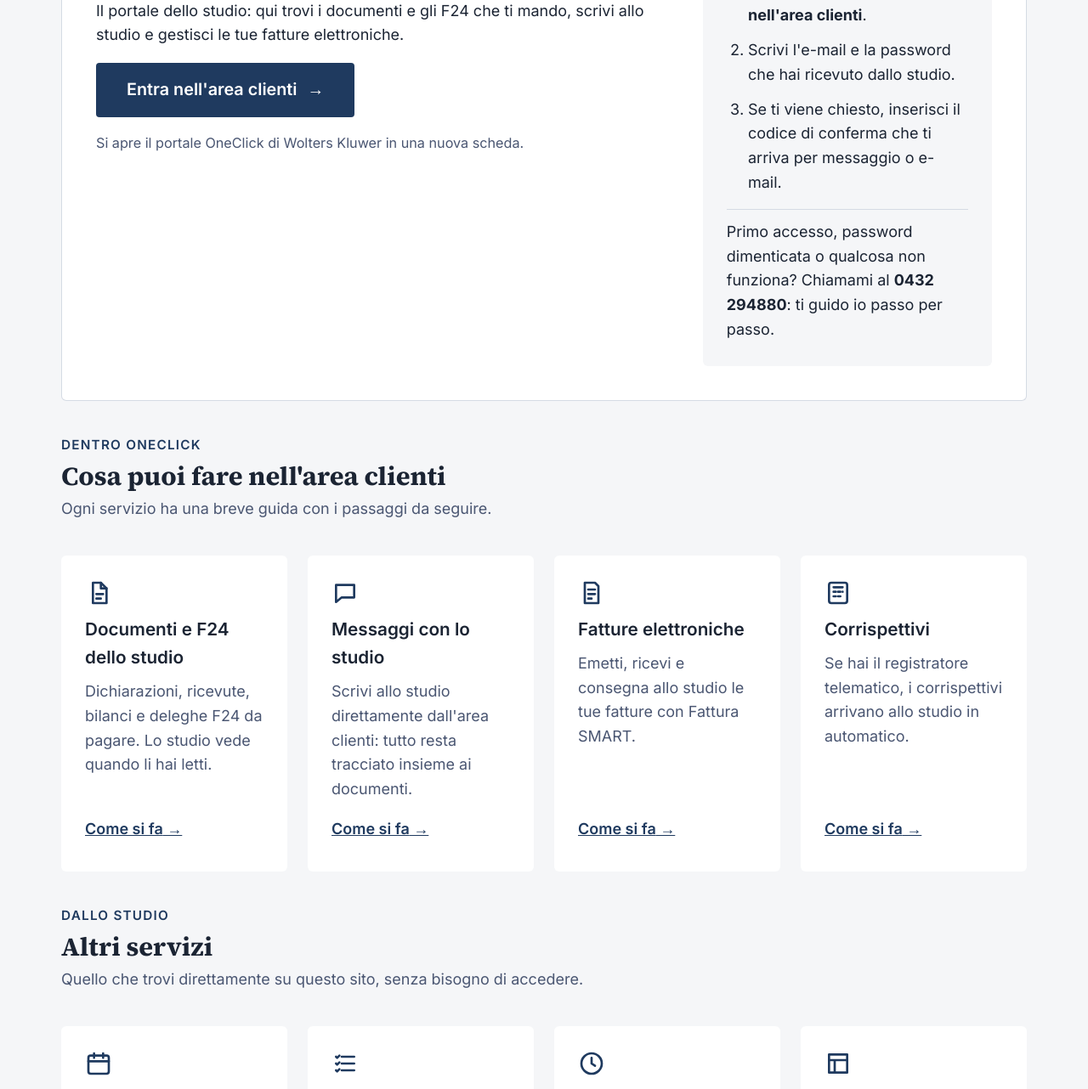
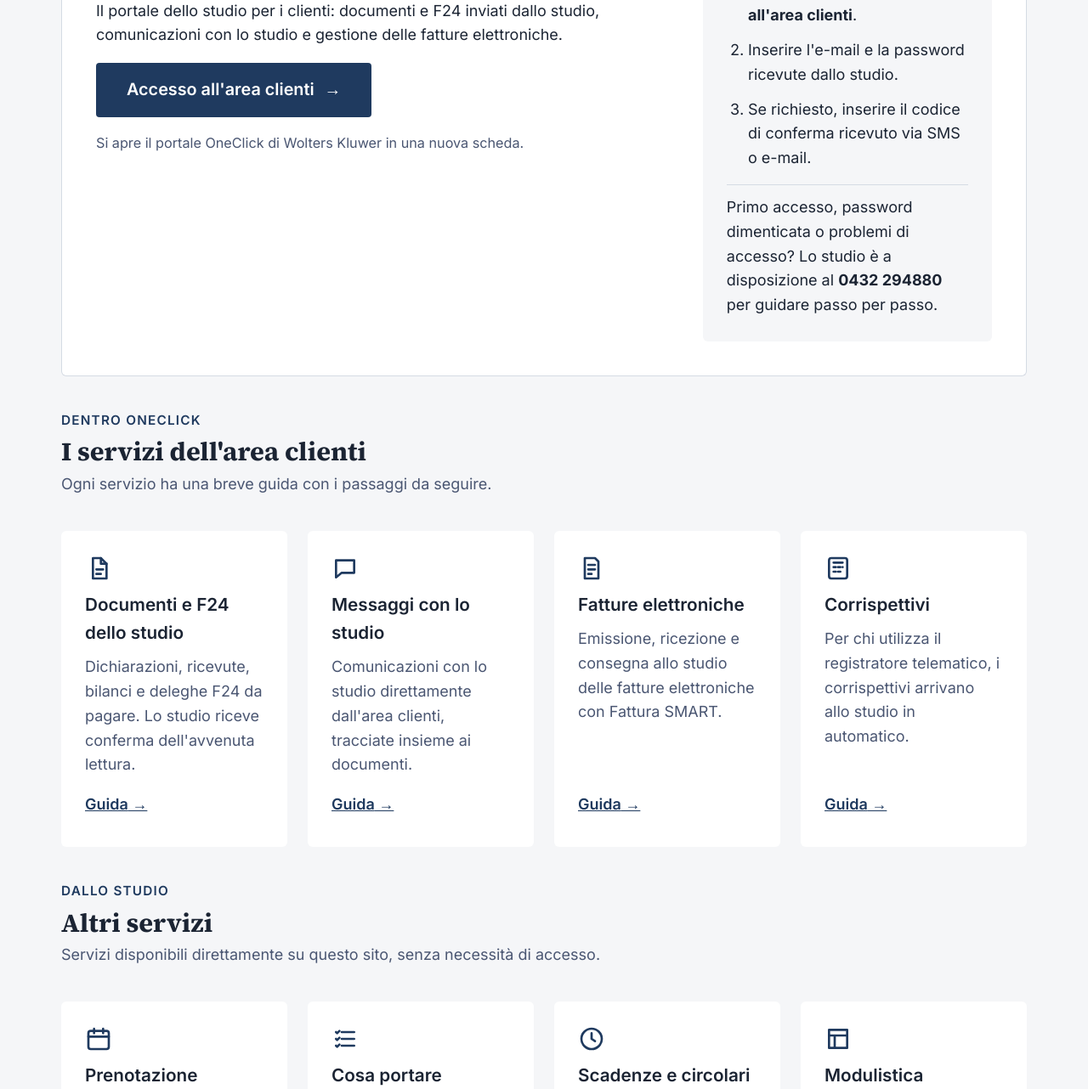
Before and after one commit to studiopascutti/studiopascutti, a plain HTML site: page servizi-online.html in a window 1280 px wide. Shown: the part 549-1831 px from the top of the page at 85% size. Drawn offline with Linux system fonts and the light colour scheme.

Commit message:
Servizi online in terza persona
Co-Authored-By: Claude Opus 5.5 <noreply@anthropic.com>
Claude-Session: https://claude.ai/code/session_01HqBwZxX7ZS4ceip9vUW3kz

```diff
--- a/servizi-online.html
+++ b/servizi-online.html
@@ -23,7 +23,7 @@
 </span>
 </a>
 <div style="display: flex; flex-wrap: wrap; align-items: center; gap: 12px">
-<a href="./" style="color: #1B2433; font-weight: 500; text-decoration: none; display: inline-flex; align-items: center; min-height: 48px; padding: 0 12px">Torna al sito</a>
+<a href="./" style="color: #1B2433; font-weight: 500; text-decoration: none; display: inline-flex; align-items: center; min-height: 48px; padding: 0 12px">Home</a>
 <button type="button" id="btn-testo" aria-pressed="false" style="min-height: 48px; padding: 0 20px; border-radius: 4px; border: 2px solid #1F3A5F; background: #FFFFFF; color: #1F3A5F; font: inherit; font-weight: 600; font-size: 17px; cursor: pointer">A+  Testo più grande</button>
 </div>
 </div>
@@ -32,7 +32,7 @@
 <section style="background: #1F3A5F; color: #FFFFFF">
 <div style="max-width: 1200px; margin: 0 auto; padding: 64px 32px; display: flex; flex-direction: column; gap: 14px">
 <h1 style="margin: 0; font-family: 'Source Serif 4', Georgia, serif; font-size: 2.6em; line-height: 1.1">Servizi online</h1>
-<p style="margin: 0; font-size: 1.1em; max-width: 720px; color: #DCE3EE">Tutto quello che serve per lavorare con lo studio senza spostarti da casa o dall'ufficio.</p>
+<p style="margin: 0; font-size: 1.1em; max-width: 720px; color: #DCE3EE">Tutto quello che serve per lavorare con lo studio senza spostarsi da casa o dall'ufficio.</p>
 </div>
 </section>
 
@@ -43,63 +43,63 @@
 <div style="flex: 999 1 460px; min-width: 0; display: flex; flex-direction: column; gap: 18px">
 <p style="margin: 0; font-size: 0.85em; font-weight: 600; letter-spacing: 0.08em; text-transform: uppercase; color: #1F3A5F">Area clienti</p>
 <h2 style="margin: 0; font-family: 'Source Serif 4', Georgia, serif; font-size: 2em; line-height: 1.15">Genya OneClick</h2>
-<p style="margin: 0">Il portale dello studio: qui trovi i documenti e gli F24 che ti mando, scrivi allo studio e gestisci le tue fatture elettroniche.</p>
-<a href="#" style="align-self: flex-start; display: inline-flex; align-items: center; gap: 12px; min-height: 64px; padding: 0 36px; border-radius: 4px; background: #1F3A5F; color: #FFFFFF; text-decoration: none; font-weight: 600; font-size: 1.1em">Entra nell'area clienti <span aria-hidden="true">→</span></a>
+<p style="margin: 0">Il portale dello studio per i clienti: documenti e F24 inviati dallo studio, comunicazioni con lo studio e gestione delle fatture elettroniche.</p>
+<a href="#" style="align-self: flex-start; display: inline-flex; align-items: center; gap: 12px; min-height: 64px; padding: 0 36px; border-radius: 4px; background: #1F3A5F; color: #FFFFFF; text-decoration: none; font-weight: 600; font-size: 1.1em">Accesso all'area clienti <span aria-hidden="true">→</span></a>
 <p style="margin: 0; font-size: 0.9em; color: #4A5672">Si apre il portale OneClick di Wolters Kluwer in una nuova scheda.</p>
 </div>
 <div style="flex: 1 1 340px; min-width: 0; background: #F5F6F8; border-radius: 6px; padding: 28px; display: flex; flex-direction: column; gap: 16px">
 <h3 style="margin: 0; font-size: 1.2em">Come entrare in 3 passi</h3>
 <ol style="margin: 0; padding-left: 1.4em; display: flex; flex-direction: column; gap: 12px">
-<li>Premi il pulsante <strong>Entra nell'area clienti</strong>.</li>
-<li>Scrivi l'e-mail e la password che hai ricevuto dallo studio.</li>
-<li>Se ti viene chiesto, inserisci il codice di conferma che ti arriva per messaggio o e-mail.</li>
+<li>Premere il pulsante <strong>Accesso all'area clienti</strong>.</li>
+<li>Inserire l'e-mail e la password ricevute dallo studio.</li>
+<li>Se richiesto, inserire il codice di conferma ricevuto via SMS o e-mail.</li>
 </ol>
-<p style="margin: 0; padding-top: 12px; border-top: 1px solid #D5DBE4">Primo accesso, password dimenticata o qualcosa non funziona? Chiamami al <strong>0432 294880</strong>: ti guido io passo per passo.</p>
+<p style="margin: 0; padding-top: 12px; border-top: 1px solid #D5DBE4">Primo accesso, password dimenticata o problemi di accesso? Lo studio è a disposizione al <strong>0432 294880</strong> per guidare passo per passo.</p>
 </div>
 </div>
 
 <div style="display: flex; flex-direction: column; gap: 6px">
 <p style="margin: 0; font-size: 0.85em; font-weight: 600; letter-spacing: 0.08em; text-transform: uppercase; color: #1F3A5F">Dentro OneClick</p>
-<h2 style="margin: 0; font-family: 'Source Serif 4', Georgia, serif; font-size: 1.7em; line-height: 1.2">Cosa puoi fare nell'area clienti</h2>
+<h2 style="margin: 0; font-family: 'Source Serif 4', Georgia, serif; font-size: 1.7em; line-height: 1.2">I servizi dell'area clienti</h2>
 <p style="margin: 0; color: #4A5672">Ogni servizio ha una breve guida con i passaggi da seguire.</p>
 </div>
 <div style="display: grid; grid-template-columns: repeat(auto-fit, minmax(250px, 1fr)); gap: 24px">
 <div style="background: #FFFFFF; border-radius: 6px; padding: 28px; display: flex; flex-direction: column; gap: 10px; min-height: 160px">
 <svg width="32" height="32" viewBox="0 0 24 24" fill="none" stroke="#1F3A5F" stroke-width="2" stroke-linecap="round" stroke-linejoin="round" aria-hidden="true"><path d="M7 3h7l5 5v13H7z"></path><path d="M14 3v5h5"></path><path d="M10 13h6M10 17h4"></path></svg>
 <span style="font-weight: 600; font-size: 1.15em">Documenti e F24 dello studio</span>
-<span style="color: #4A5672">Dichiarazioni, ricevute, bilanci e deleghe F24 da pagare. Lo studio vede quando li hai letti.</span>
-<a href="#" style="margin-top: auto; align-self: flex-start; font-weight: 600; min-height: 44px; display: inline-flex; align-items: center">Come si fa <span aria-hidden="true">&nbsp;→</span></a>
+<span style="color: #4A5672">Dichiarazioni, ricevute, bilanci e deleghe F24 da pagare. Lo studio riceve conferma dell'avvenuta lettura.</span>
+<a href="#" style="margin-top: auto; align-self: flex-start; font-weight: 600; min-height: 44px; display: inline-flex; align-items: center">Guida <span aria-hidden="true">&nbsp;→</span></a>
 </div>
 <div style="background: #FFFFFF; border-radius: 6px; padding: 28px; display: flex; flex-direction: column; gap: 10px; min-height: 160px">
 <svg width="32" height="32" viewBox="0 0 24 24" fill="none" stroke="#1F3A5F" stroke-width="2" stroke-linecap="round" stroke-linejoin="round" aria-hidden="true"><path d="M4 5h16v11H9l-5 4z"></path></svg>
 <span style="font-weight: 600; font-size: 1.15em">Messaggi con lo studio</span>
-<span style="color: #4A5672">Scrivi allo studio direttamente dall'area clienti: tutto resta tracciato insieme ai documenti.</span>
-<a href="#" style="margin-top: auto; align-self: flex-start; font-weight: 600; min-height: 44px; display: inline-flex; align-items: center">Come si fa <span aria-hidden="true">&nbsp;→</span></a>
+<span style="color: #4A5672">Comunicazioni con lo studio direttamente dall'area clienti, tracciate insieme ai documenti.</span>
+<a href="#" style="margin-top: auto; align-self: flex-start; font-weight: 600; min-height: 44px; display: inline-flex; align-items: center">Guida <span aria-hidden="true">&nbsp;→</span></a>
 </div>
 <div style="background: #FFFFFF; border-radius: 6px; padding: 28px; display: flex; flex-direction: column; gap: 10px; min-height: 160px">
 <svg width="32" height="32" viewBox="0 0 24 24" fill="none" stroke="#1F3A5F" stroke-width="2" stroke-linecap="round" stroke-linejoin="round" aria-hidden="true"><path d="M6 3h9l3 3v15H6z"></path><path d="M9 9h6M9 13h6M9 17h3"></path></svg>
 <span style="font-weight: 600; font-size: 1.15em">Fatture elettroniche</span>
-<span style="color: #4A5672">Emetti, ricevi e consegna allo studio le tue fatture con Fattura SMART.</span>
-<a href="#" style="margin-top: auto; align-self: flex-start; font-weight: 600; min-height: 44px; display: inline-flex; align-items: center">Come si fa <span aria-hidden="true">&nbsp;→</span></a>
+<span style="color: #4A5672">Emissione, ricezione e consegna allo studio delle fatture elettroniche con Fattura SMART.</span>
+<a href="#" style="margin-top: auto; align-self: flex-start; font-weight: 600; min-height: 44px; display: inline-flex; align-items: center">Guida <span aria-hidden="true">&nbsp;→</span></a>
 </div>
 <div style="background: #FFFFFF; border-radius: 6px; padding: 28px; display: flex; flex-direction: column; gap: 10px; min-height: 160px">
 <svg width="32" height="32" viewBox="0 0 24 24" fill="none" stroke="#1F3A5F" stroke-width="2" stroke-linecap="round" stroke-linejoin="round" aria-hidden="true"><rect x="4" y="3" width="16" height="18" rx="2"></rect><path d="M8 7h8M8 11h2M12 11h2M16 11h0M8 15h2M12 15h2"></path></svg>
 <span style="font-weight: 600; font-size: 1.15em">Corrispettivi</span>
-<span style="color: #4A5672">Se hai il registratore telematico, i corrispettivi arrivano allo studio in automatico.</span>
-<a href="#" style="margin-top: auto; align-self: flex-start; font-weight: 600; min-height: 44px; display: inline-flex; align-items: center">Come si fa <span aria-hidden="true">&nbsp;→</span></a>
+<span style="color: #4A5672">Per chi utilizza il registratore telematico, i corrispettivi arrivano allo studio in automatico.</span>
+<a href="#" style="margin-top: auto; align-self: flex-start; font-weight: 600; min-height: 44px; display: inline-flex; align-items: center">Guida <span aria-hidden="true">&nbsp;→</span></a>
 </div>
 </div>
 
 <div style="display: flex; flex-direction: column; gap: 6px">
 <p style="margin: 0; font-size: 0.85em; font-weight: 600; letter-spacing: 0.08em; text-transform: uppercase; color: #1F3A5F">Dallo studio</p>
 <h2 style="margin: 0; font-family: 'Source Serif 4', Georgia, serif; font-size: 1.7em; line-height: 1.2">Altri servizi</h2>
-<p style="margin: 0; color: #4A5672">Quello che trovi direttamente su questo sito, senza bisogno di accedere.</p>
+<p style="margin: 0; color: #4A5672">Servizi disponibili direttamente su questo sito, senza necessità di accesso.</p>
 </div>
 <div style="display: grid; grid-template-columns: repeat(auto-fit, minmax(250px, 1fr)); gap: 24px">
 <a href="#" style="background: #FFFFFF; border-radius: 6px; padding: 28px; display: flex; flex-direction: column; gap: 10px; text-decoration: none; color: #1B2433; min-height: 160px">
 <svg width="32" height="32" viewBox="0 0 24 24" fill="none" stroke="#1F3A5F" stroke-width="2" stroke-linecap="round" stroke-linejoin="round" aria-hidden="true"><rect x="3" y="5" width="18" height="16" rx="2"></rect><path d="M3 10h18M8 3v4M16 3v4"></path></svg>
-<span style="font-weight: 600; font-size: 1.15em">Prenota un appuntamento</span>
-<span style="color: #4A5672">Scegli il giorno e l'ora liberi, in studio o in videochiamata.</span>
+<span style="font-weight: 600; font-size: 1.15em">Prenotazione appuntamenti</span>
+<span style="color: #4A5672">Scelta del giorno e dell'ora disponibili, in studio o in videochiamata.</span>
 </a>
 <a href="#" style="background: #FFFFFF; border-radius: 6px; padding: 28px; display: flex; flex-direction: column; gap: 10px; text-decoration: none; color: #1B2433; min-height: 160px">
 <svg width="32" height="32" viewBox="0 0 24 24" fill="none" stroke="#1F3A5F" stroke-width="2" stroke-linecap="round" stroke-linejoin="round" aria-hidden="true"><path d="M9 6h11M9 12h11M9 18h11"></path><path d="M4 6l1 1 2-2M4 12l1 1 2-2M4 18l1 1 2-2"></path></svg>
@@ -137,8 +137,8 @@
 <section style="background: #EEF1F5; border-top: 1px solid #E1E5EB">
 <div style="max-width: 1200px; margin: 0 auto; padding: 48px 32px; display: flex; flex-wrap: wrap; align-items: center; justify-content: space-between; gap: 24px">
 <div style="display: flex; flex-direction: column; gap: 6px">
-<h2 style="margin: 0; font-family: 'Source Serif 4', Georgia, serif; font-size: 1.6em">Hai bisogno di aiuto?</h2>
-<p style="margin: 0">Chiama lo studio al 0432 294880 oppure scrivi a [E-MAIL].</p>
+<h2 style="margin: 0; font-family: 'Source Serif 4', Georgia, serif; font-size: 1.6em">Serve aiuto?</h2>
+<p style="margin: 0">Lo studio è raggiungibile al 0432 294880 o all'indirizzo [E-MAIL].</p>
 </div>
 <a href="./" style="display: inline-flex; align-items: center; min-height: 56px; padding: 0 28px; border-radius: 4px; background: #1B2433; color: #FFFFFF; text-decoration: none; font-weight: 600">Contatti dello studio</a>
 </div>
```
Also changed, not shown: index.html (+4 -4 lines).
